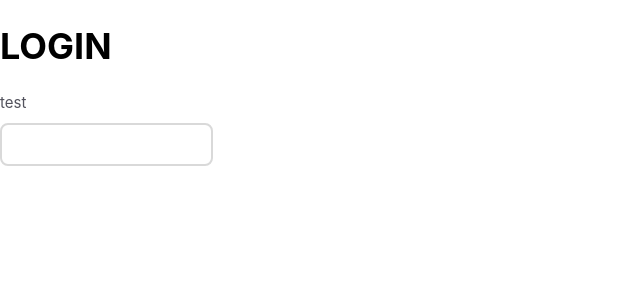
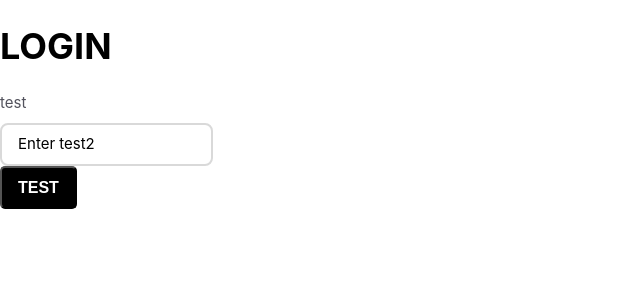
Before and after one commit to TT8-React/Team-2, a React (Create React App) app: page / in a window 1280 px wide. Shown: the top 300 px of the page, without its empty margins (0-640 px from the left). Built offline with nearby package versions, Linux system fonts and the light colour scheme.

Commit message:
build Btn component

```diff
--- /dev/null
+++ b/src/Components/Button/index.jsx
@@ -0,0 +1,9 @@
+import React from 'react'
+import {Btn} from './style';
+const Button = ({name}) => {
+    return (
+        <Btn>{name}</Btn>
+    )
+}
+
+export default Button
--- /dev/null
+++ b/src/Components/Button/style.js
@@ -0,0 +1,11 @@
+import styled from "styled-components";
+
+export const Btn=styled.button`
+    background: #000000;
+    border-radius: 5px;
+    color:#fff;
+    font-weight: 700;
+    font-size: 16px;
+    line-height: 19px;
+    padding: 10px 16px;
+`
--- a/src/Components/FormItem/index.jsx
+++ b/src/Components/FormItem/index.jsx
@@ -1,11 +1,11 @@
 import React from 'react'
 import {WrapperItem,Input} from './style';
 
-const FormItem = ({name,label,placeholder,type}) => {
+const FormItem = ({name,label,type}) => {
     return (
         <WrapperItem>
             <label htmlFor={name}>{label}</label>
-            <Input type={type} placeholder={placeholder} id={name} name={name}/>
+            <Input type={type} placeholder={`Enter ${name}`} id={name} name={name}/>
         </WrapperItem>
     )
 }
--- a/src/Pages/LogIn/index.jsx
+++ b/src/Pages/LogIn/index.jsx
@@ -1,4 +1,5 @@
 import React from 'react'
+import Button from '../../Components/Button';
 import FormItem from '../../Components/FormItem'
 import FormTitle from './../../Components/FormTitle/index';
 
@@ -7,6 +8,7 @@ const LogIn = () => {
         <div>
             <FormTitle title="LOGIN"/>
             <FormItem label="test" name="test2"/>
+            <Button name="TEST"/>
         </div>
     )
 }
```
